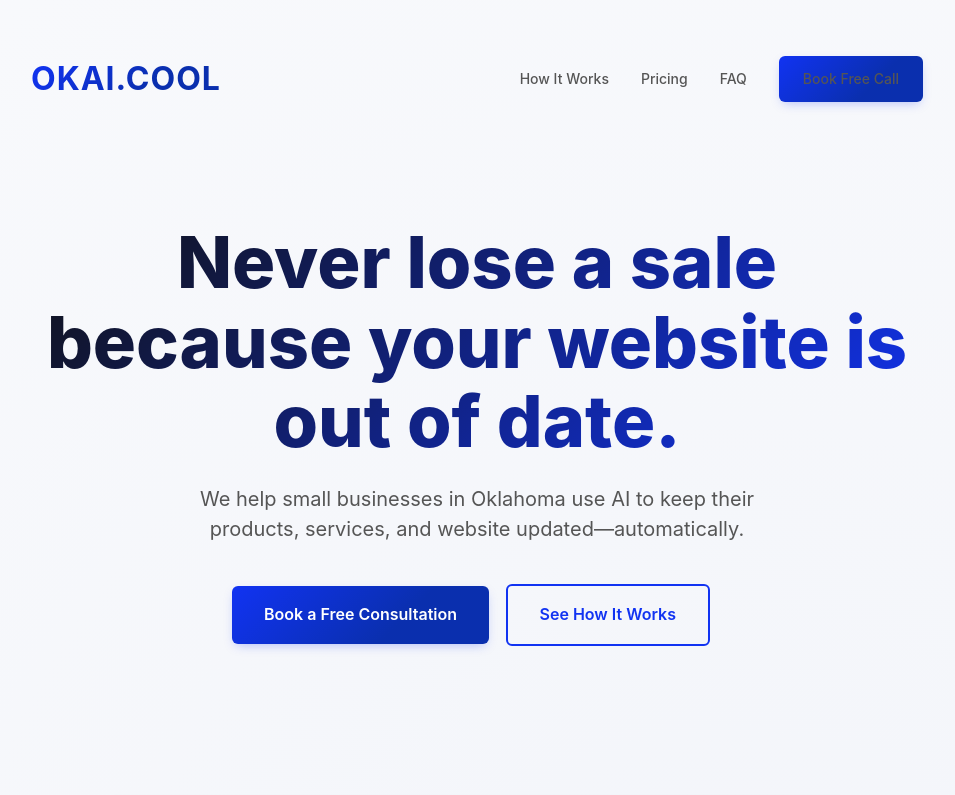
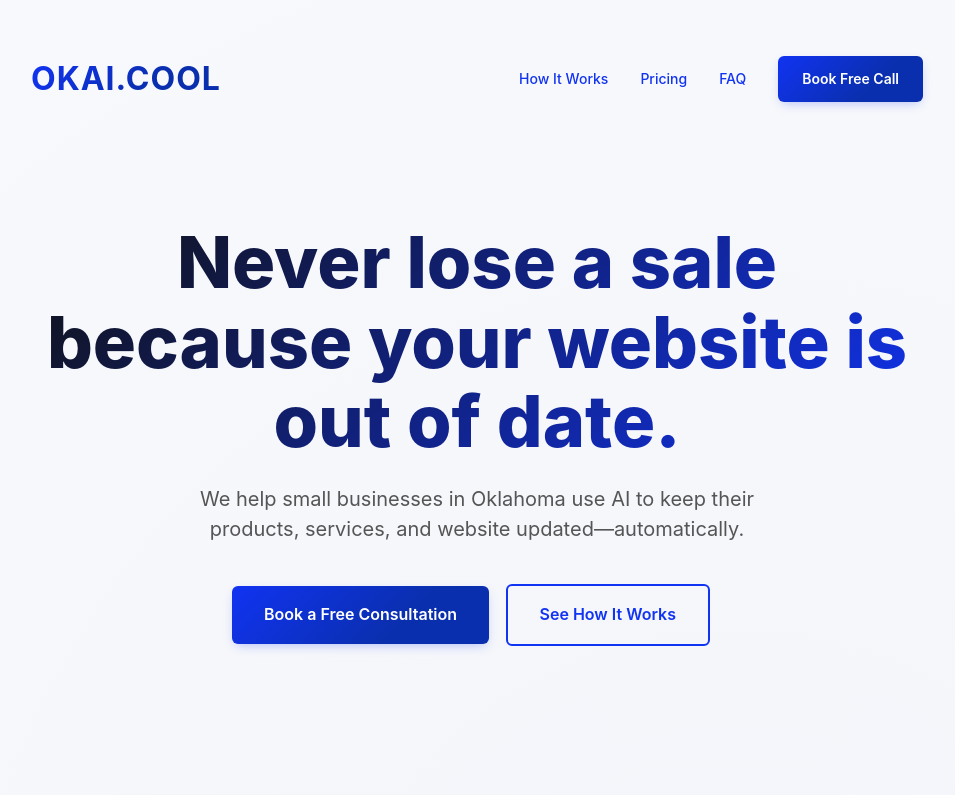
Before and after one commit to waitingtrees/okaicool, a plain HTML site: page index.html in a window 1280 px wide. Shown: the top 795 px of the page, without its empty margins (163-1118 px from the left). Drawn offline with Linux system fonts and the light colour scheme.

Commit message:
Update index.html

```diff
--- a/index.html
+++ b/index.html
@@ -17,8 +17,8 @@ body{font-family:var(--sans);background:radial-gradient(circle at 70% 18%,#f3f5f
 .brand-mark{position:relative;width:64px;height:64px;border-radius:50%;background:var(--accent);box-shadow:0 4px 14px -4px rgba(17,51,242,.55),0 2px 4px rgba(0,0,0,.15);display:flex;align-items:center;justify-content:center;font-size:24px;font-weight:700;color:#fff}
 .site-name{font-size:32px;font-weight:750;letter-spacing:1px;line-height:.9;background:var(--accent-grad);-webkit-background-clip:text;color:transparent}
 .nav{display:flex;gap:32px;align-items:center}
-.nav a{color:var(--text-dim);text-decoration:none;font-weight:500;font-size:14px;transition:color .3s}
-.nav a:hover{color:var(--accent)}
+.nav a:not(.cta-button){color:var(--accent);text-decoration:none;font-weight:500;font-size:14px;transition:color .3s}
+.nav a:not(.cta-button):hover{color:var(--text-dim)}
 .cta-button{background:var(--accent-grad);color:#fff;padding:12px 24px;border-radius:var(--radius-s);text-decoration:none;font-weight:600;font-size:14px;box-shadow:0 4px 12px -4px rgba(17,51,242,.35);transition:transform .2s,box-shadow .2s}
 .cta-button:hover{transform:translateY(-1px);box-shadow:0 6px 18px -4px rgba(17,51,242,.45)}
 
```
